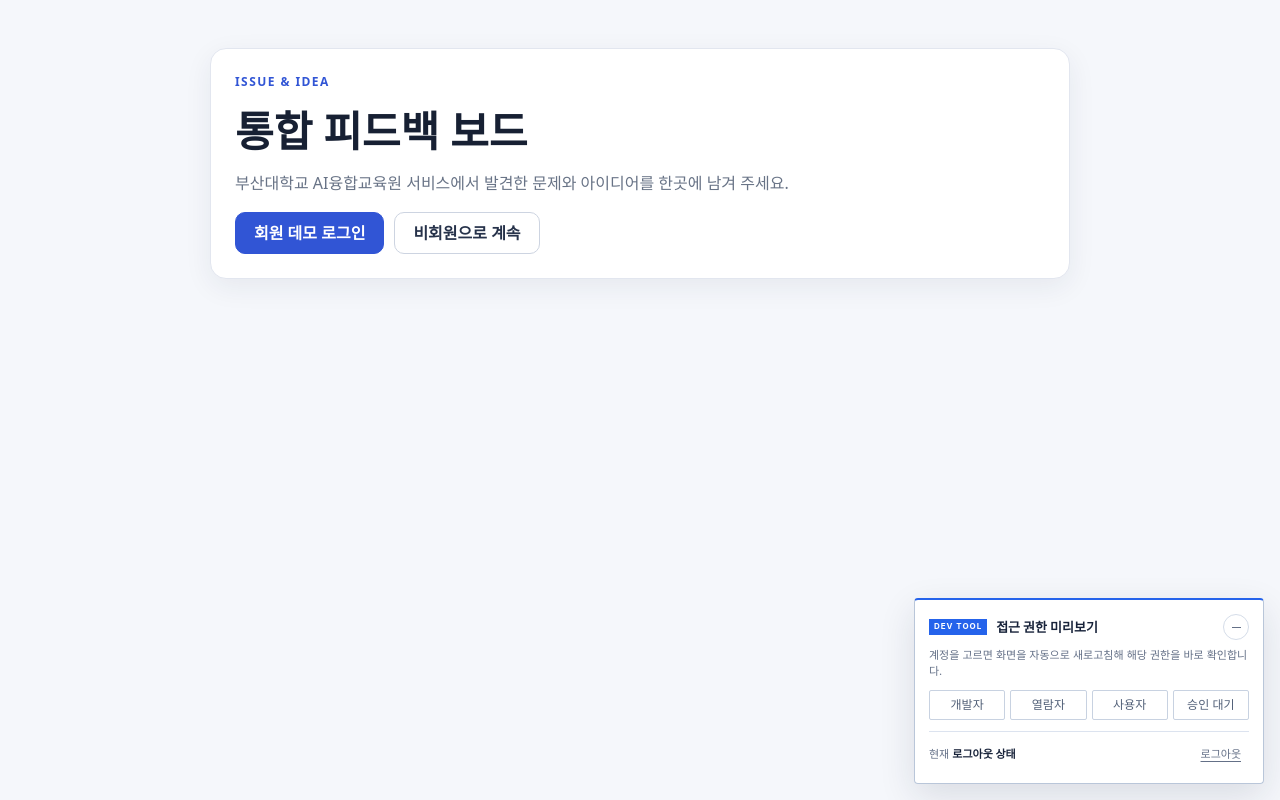
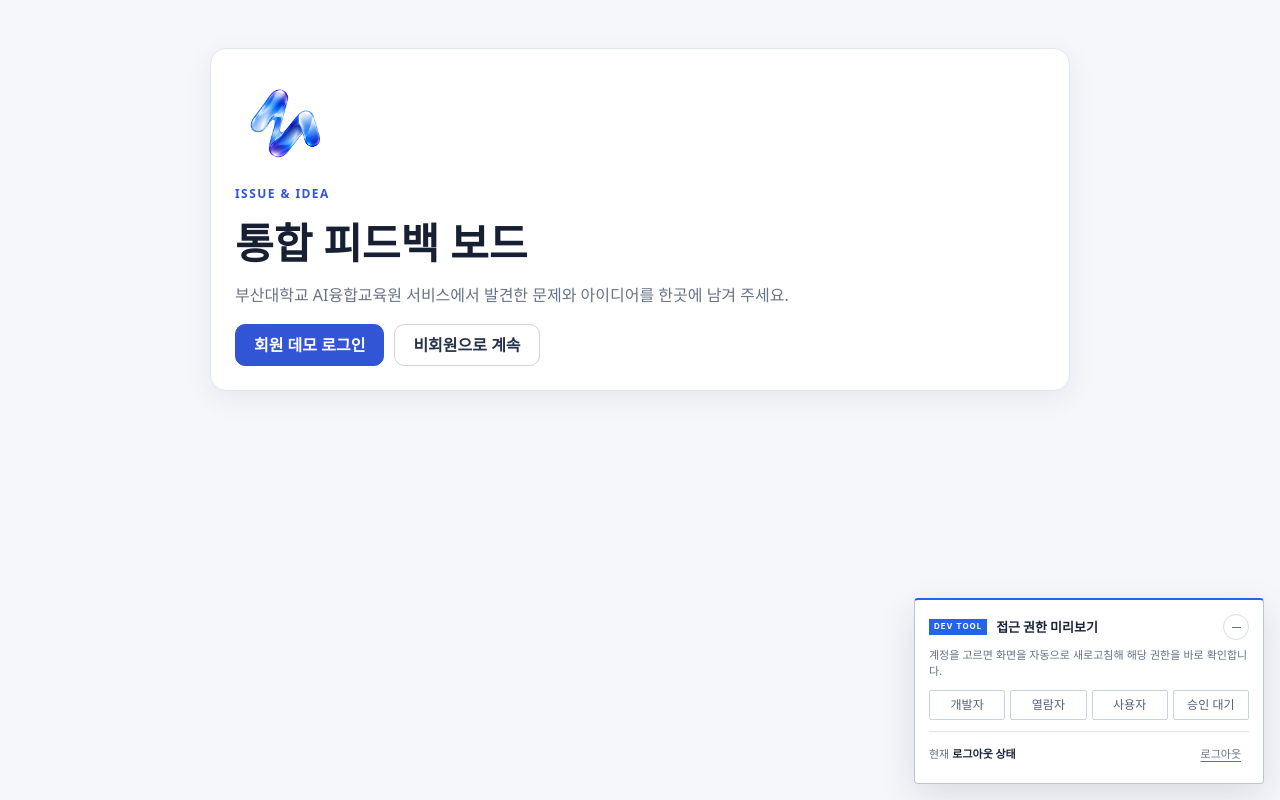
Before and after one commit to PNUFeedbackBoard/feedback-board, a React (Vite) app in the folder frontend/: page / in a window 1280 px wide. Built offline with nearby package versions, Linux system fonts and the light colour scheme; no server answers.

Commit message:
style: 제공된 INI 로고를 사이트에 적용

```diff
--- a/frontend/index.html
+++ b/frontend/index.html
@@ -2,7 +2,7 @@
 <html lang="ko">
   <head>
     <meta charset="UTF-8" />
-    <link rel="icon" type="image/svg+xml" href="/favicon.svg" />
+    <link rel="icon" type="image/png" href="/src/assets/ini-logo.png" />
     <meta name="viewport" content="width=device-width, initial-scale=1.0" />
     <title>통합 피드백 게시판</title>
   </head>
--- a/frontend/src/pages/admin/admin-layout.css
+++ b/frontend/src/pages/admin/admin-layout.css
@@ -61,7 +61,7 @@
 	width: 36px;
 	height: 38px;
 	object-fit: contain;
-	mix-blend-mode: multiply;
+
 }
 
 .admin-brand__type {
--- a/frontend/src/pages/user/LoginPage.jsx
+++ b/frontend/src/pages/user/LoginPage.jsx
@@ -2,6 +2,8 @@
 import { useNavigate } from 'react-router-dom'
 import { devLogin, getMe } from '../../api/endpoints.js'
 import '../page-shell.css'
+import iniLogo from '../../assets/ini-logo.png'
+import './site-logo.css'
 
 export default function LoginPage() {
 	const navigate = useNavigate()
@@ -41,6 +43,7 @@
 		<main className="app-page">
 			<div className="app-page__inner app-stack">
 				<header className="app-card">
+					<img className="login-brand__mark" src={iniLogo} alt="INI 로고" />
 					<p className="app-page__eyebrow">ISSUE &amp; IDEA</p>
 					<h1>통합 피드백 보드</h1>
 					<p className="app-page__muted">
--- /dev/null
+++ b/frontend/src/pages/user/site-logo.css
@@ -0,0 +1,7 @@
+.login-brand__mark {
+  display: block;
+  width: 6rem;
+  height: 6rem;
+  object-fit: contain;
+  margin-bottom: 1rem;
+}
```
Also changed, not shown: frontend/src/assets/ini-logo.png.
